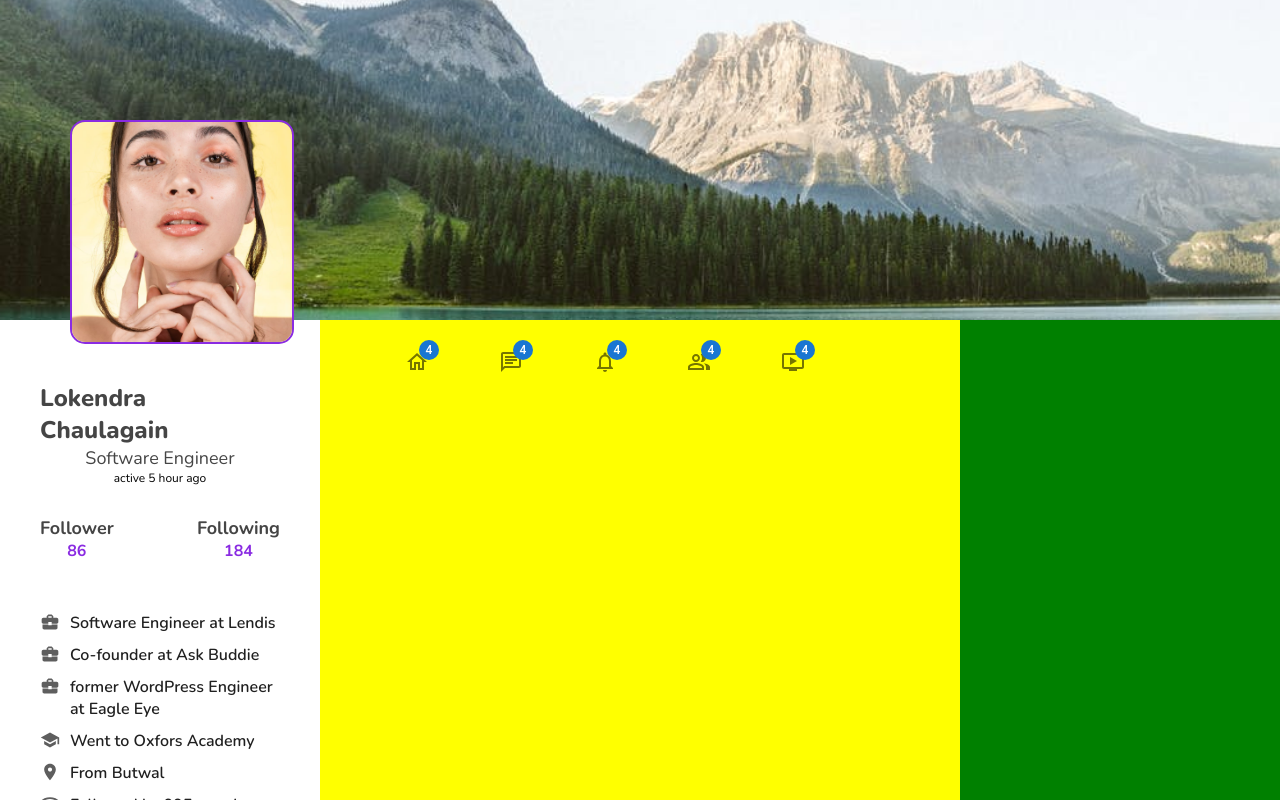
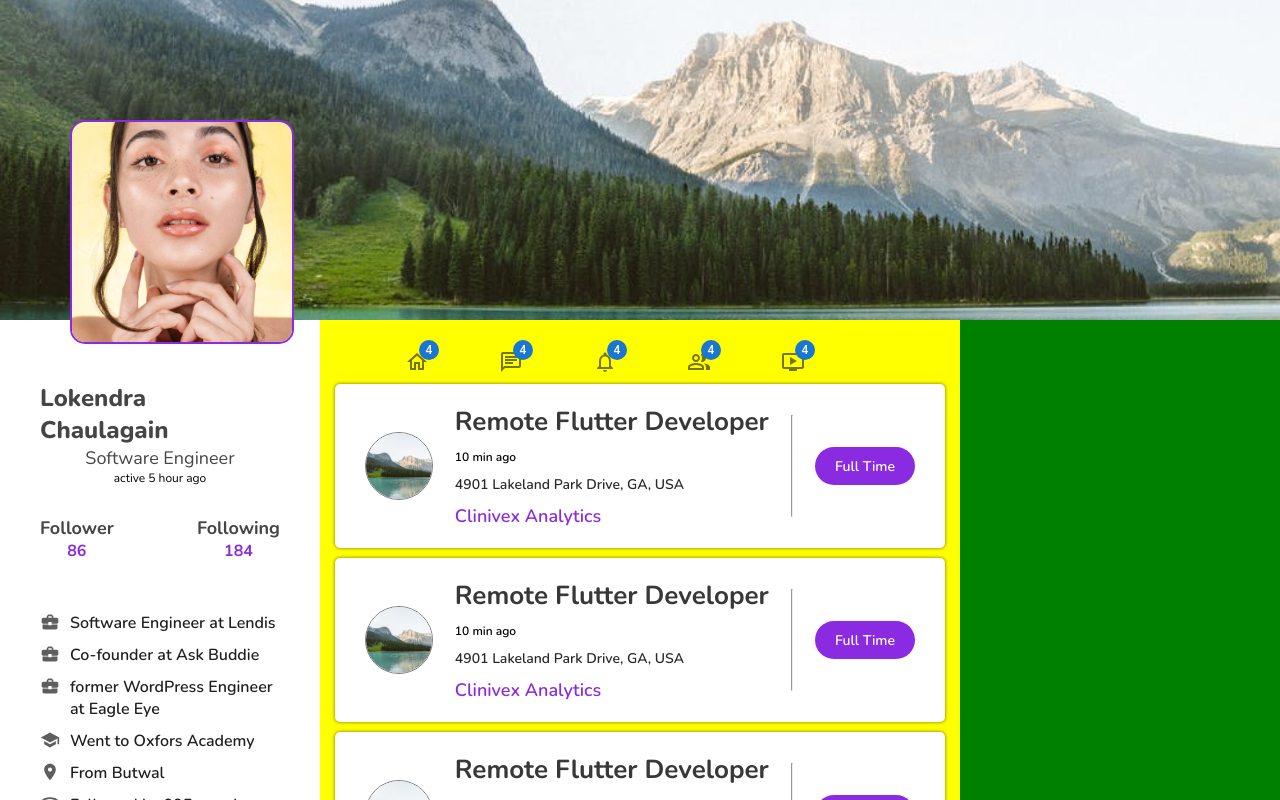
Before and after one commit to lokendra-loki/Beehive_SocialMedia_Application, a React (Create React App) app in the folder client/: page /profile/1 in a window 1280 px wide. Shown: the top 800 px of the page. Built offline with nearby package versions, Linux system fonts and the light colour scheme; the HTML template or start-up script is replaced by a standard one.

Commit message:
job post

```diff
--- /dev/null
+++ b/client/src/components/jobPost/JobPost.js
@@ -0,0 +1,22 @@
+import React from 'react'
+import "./jobPost.scss"
+
+
+function JobPost() {
+    return (
+        <div className='jobPost'>
+            <img src="/assets/cover.jpeg" alt="" className="jobCompanyLogo" />
+            <div className="jpInfoCon">
+                <span className='jpJobTitle'>Remote Flutter Developer</span>
+                <span className='jpPostTime'>10 min ago</span>
+                <span className='jpCompanyAddress'>4901 Lakeland Park Drive, GA, USA</span>
+                <span className='jpCompanyName'>Clinivex Analytics</span>
+
+            </div>
+            <hr className='jpHr'/>
+           <button className="fullTimeBut">Full Time</button>
+        </div>
+    )
+}
+
+export default JobPost
--- /dev/null
+++ b/client/src/components/jobPost/jobPost.scss
@@ -0,0 +1,72 @@
+.jobPost {
+    margin: 10px 15px;
+    padding: 20px 30px;
+    background-color: white;
+    justify-content: space-between;
+    display: flex;
+    align-items: center;
+    cursor: pointer;
+    border-radius: 5px;
+    box-shadow: 0px 0px 3px 1px rgba(0, 0, 0, 0.33);
+    -webkit-box-shadow: 0px 0px 3px 1px rgba(0, 0, 0, 0.33);
+    -moz-box-shadow: 0px 0px 3px 1px rgba(0, 0, 0, 0.33);
+
+    .jobCompanyLogo {
+        width: 66px;
+        height: 66px;
+        border-radius: 50%;
+        border: 1px solid grey;
+        object-fit: cover;
+    }
+
+    .jpInfoCon {
+        display: flex;
+        flex-direction: column;
+
+        .jpJobTitle {
+            font-size: 26px;
+            font-weight: 700;
+            color: rgb(56, 56, 56);
+        }
+
+        .jpPostTime {
+            font-size: 12px;
+            font-weight: 600;
+            margin-top: 10px;
+        }
+        .jpCompanyAddress {
+            font-size: 14px;
+            font-weight: 600;
+            color: rgb(43, 42, 42);
+            margin-top: 10px;
+        }
+        .jpCompanyName {
+            color: blueviolet;
+            font-size: 18px;
+            font-weight: 600;
+            margin-top: 10px;
+        }
+    }
+
+    .jpHr {
+        width: 0.5px;
+        height: 100px;
+        background-color: grey;
+
+    }
+
+    .fullTimeBut {
+        width: 100px;
+        height: 38px;
+        border-radius: 20px;
+        border: none;
+        outline: none;
+        color: white;
+        background-color: blueviolet;
+        font-size: 14px;
+        font-weight: 600;
+        display: flex;
+        align-items: center;
+        justify-content: center;
+    }
+}
--- a/client/src/pages/userProfile/UserProfile.js
+++ b/client/src/pages/userProfile/UserProfile.js
@@ -7,6 +7,7 @@ import OndemandVideoOutlinedIcon from '@mui/icons-material/OndemandVideoOutlined
 import HomeOutlinedIcon from '@mui/icons-material/HomeOutlined';
 import Badge from '@mui/material/Badge';
 import UserInfo from '../../components/userInfo/UserInfo';
+import JobPost from '../../components/jobPost/JobPost';
 
 
 function UserProfile() {
@@ -66,6 +67,16 @@ function UserProfile() {
                             </div>
                         </div>
 
+
+                        {/* job post */}
+                        <JobPost/>
+                        <JobPost/>
+                        <JobPost/>
+                        <JobPost/>
+                        <JobPost/>
+                        <JobPost/>
+                        <JobPost/>
+
                     </div>
                     <div className="upRightCon"></div>
                 </div>
```
Lines whose indentation alone changed are shown as unchanged.
